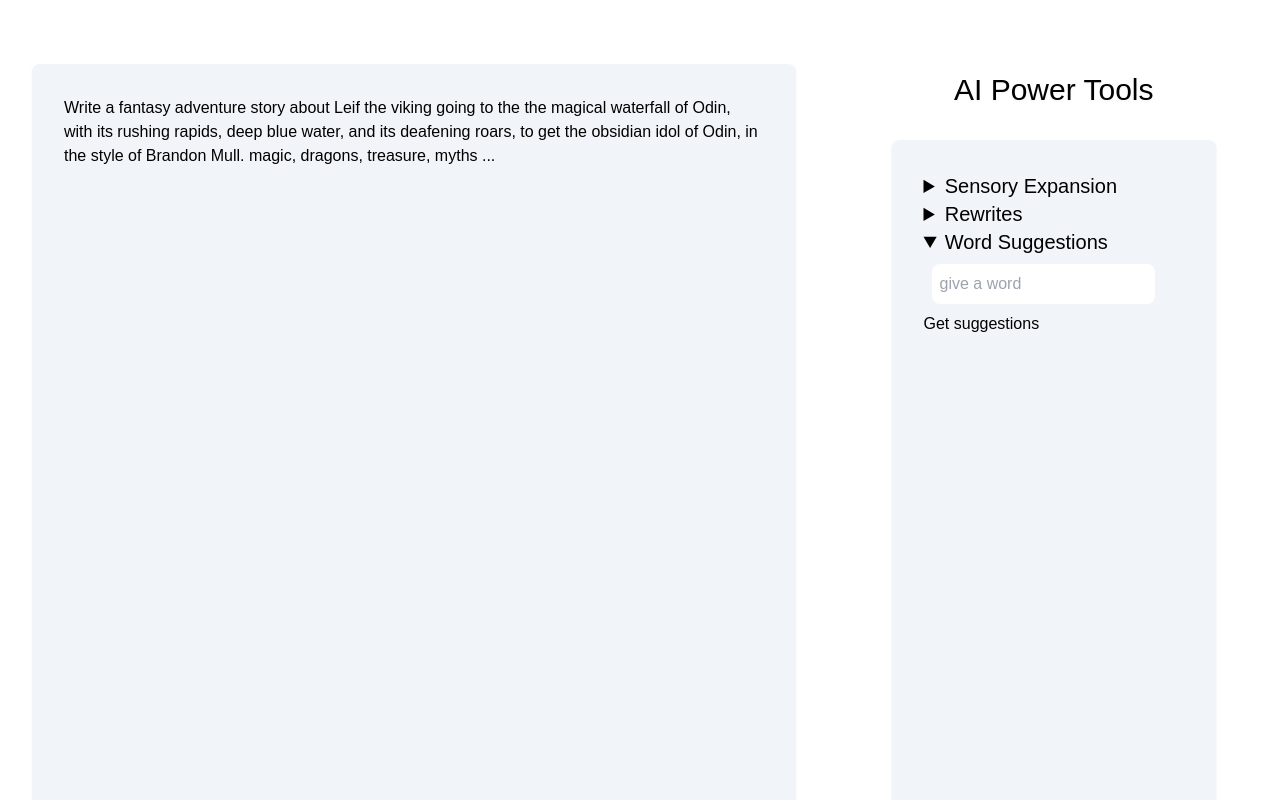
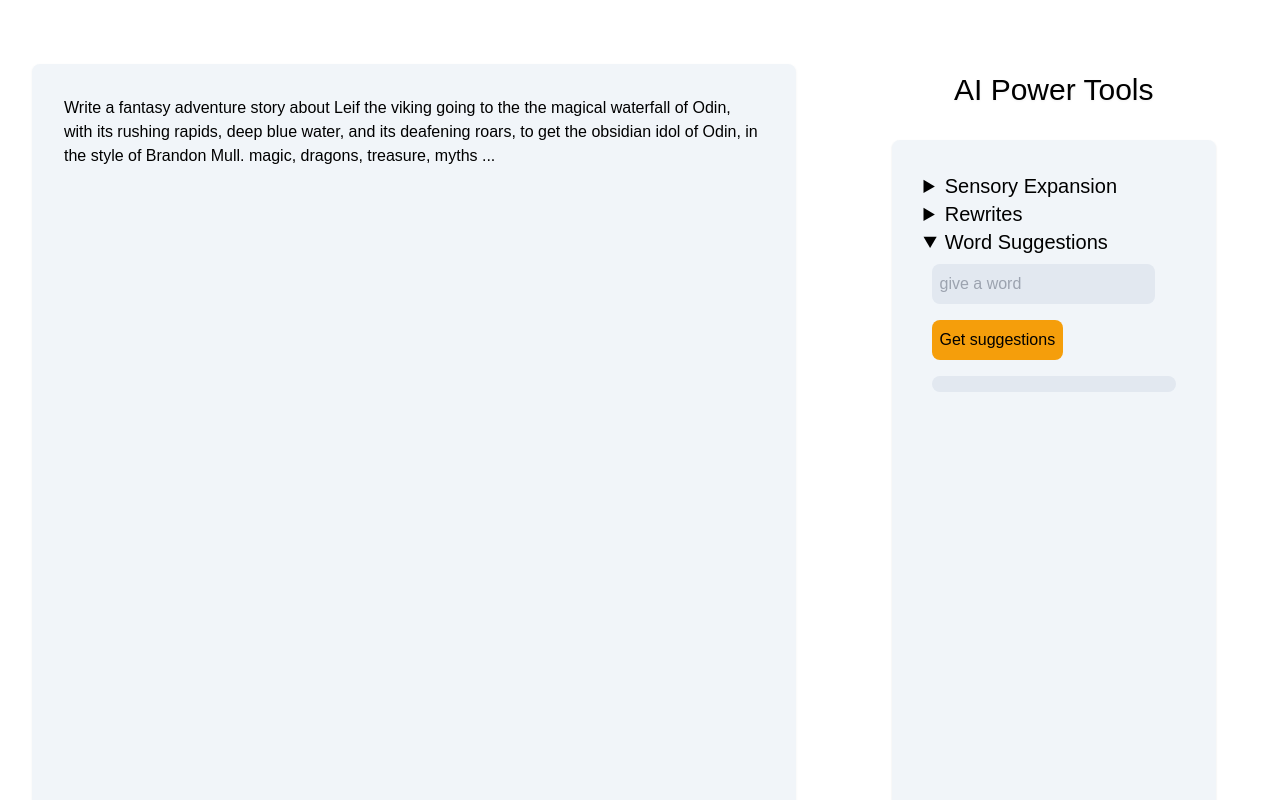
Before and after one commit to VatsaDev/skald-react, a Next.js app: page /dashboard/doc in a window 1280 px wide. Both pictures are taken after a click on the heading "Word Suggestions". Shown: the top 800 px of the page. Built offline with nearby package versions, Linux system fonts and the light colour scheme; no server answers; the database is empty.

Commit message:
1 file modified

```diff
--- a/src/pages/dashboard/doc/index.js
+++ b/src/pages/dashboard/doc/index.js
@@ -41,7 +41,7 @@ export default function Page() {
       'https://generativelanguage.googleapis.com/v1beta2/models/text-bison-001:generateText?key=AIzaSyDucoz8cp-KDI5_LWXBzbepSc6MN1Ly-Iw';
 
     var textBody =
-      '{ "prompt": { "text": "return 10 synonyms for the word, give me only the words,:' +
+      '{ "prompt": { "text": "return 10 synonyms for the word, give me an html list of the words:' +
       data +
       '"} }';
 
@@ -55,11 +55,12 @@ export default function Page() {
 
     const gtext = await response.json();
     console.log(gtext.candidates[0].output);
-    return gtext.candidates[0].output;
+    document.getElementById('wordOutput').innerHTML =
+      gtext.candidates[0].output;
   }
 
   function wordSuggest(value) {
-    document.getElementById('wordOutput').innerHTML = wordCall(value);
+    wordCall(value);
   }
 
   return (
@@ -113,16 +114,20 @@ export default function Page() {
                 id="wordSuggest"
                 type="text"
                 placeholder="give a word"
-                className="p-2 m-2 rounded-lg"
+                className="p-2 m-2 rounded-lg bg-slate-200"
               />
               <button
                 onClick={() =>
                   wordSuggest(document.getElementById('wordSuggest').value)
                 }
+                className="p-2 m-2 rounded-lg bg-amber-500"
               >
                 Get suggestions
               </button>
-              <div id="wordOutput"></div>
+              <div
+                id="wordOutput"
+                className="p-2 m-2 rounded-lg bg-slate-200"
+              ></div>
             </details>
           </div>
         </div>
```
